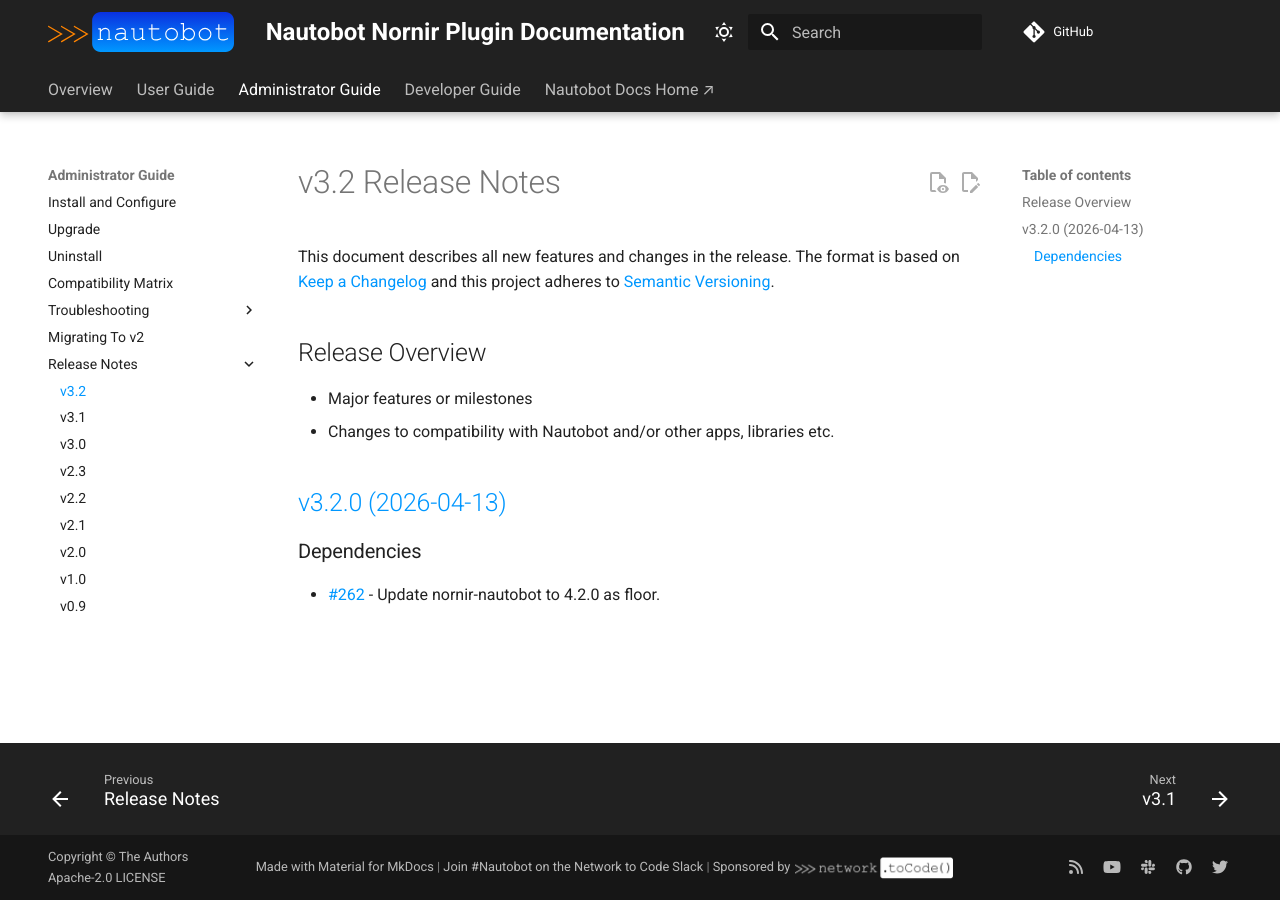
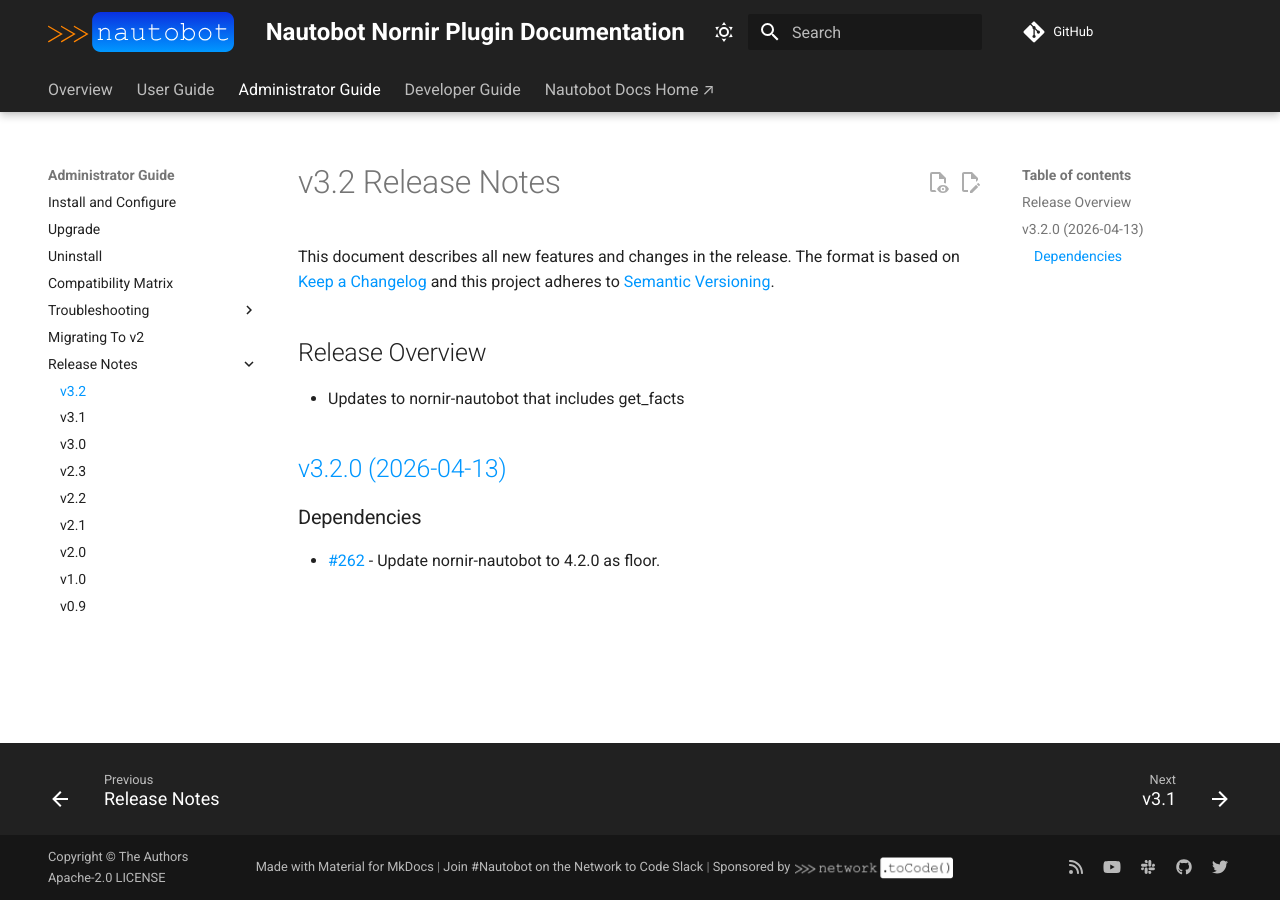
Before and after one commit to nautobot/nautobot-app-nornir, an MkDocs documentation site: the page built from docs/admin/release_notes/version_3.2.md, in a window 1280 px wide. Built offline with MkDocs 1.6.1 and Material for MkDocs 9.7.7, drawn with Linux system fonts in a browser that asks for light colours; comment, search, counter and statistics services are not loaded.

Commit message:
Apply suggestion from @itdependsnetworks

```diff
--- a/docs/admin/release_notes/version_3.2.md
+++ b/docs/admin/release_notes/version_3.2.md
@@ -4,8 +4,7 @@
 
 ## Release Overview
 
-- Major features or milestones
-- Changes to compatibility with Nautobot and/or other apps, libraries etc.
+- Updates to nornir-nautobot that includes get_facts
 
 <!-- towncrier release notes start -->
 
```
